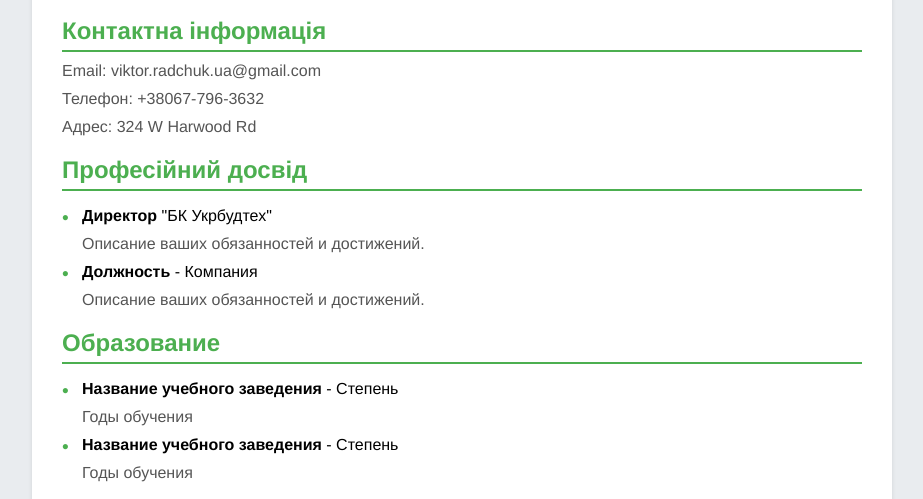
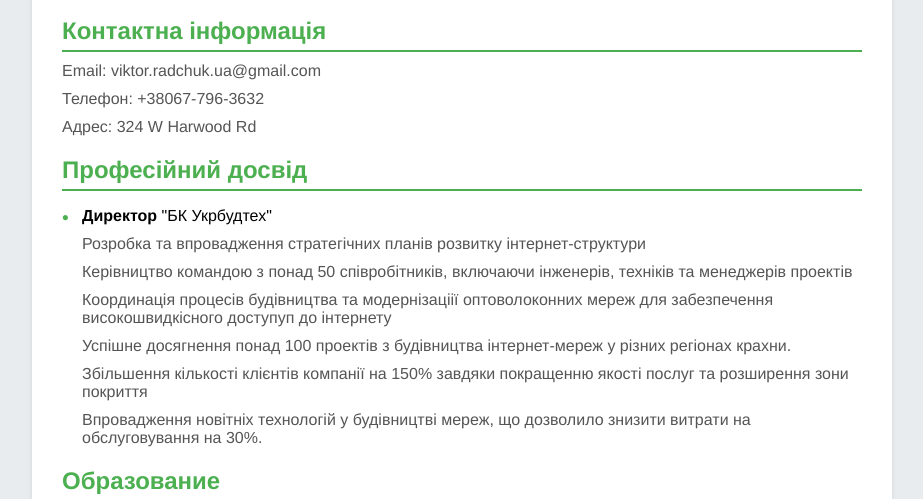
Before and after one commit to Viktorhelp/KPI, a plain HTML site: page index.html in a window 1280 px wide. Shown: the part 215-714 px from the top of the page, without its empty margins (178-1101 px from the left). Drawn offline with Linux system fonts and the light colour scheme.

Commit message:
Правка файла  index.html

```diff
--- a/index.html
+++ b/index.html
@@ -95,11 +95,12 @@
           <ul>
             <li>
               <strong>Директор</strong> "БК Укрбудтех"
-              <p>Описание ваших обязанностей и достижений.</p>
-            </li>
-            <li>
-              <strong>Должность</strong> - Компания
-              <p>Описание ваших обязанностей и достижений.</p>
+              <p>Розробка та впровадження стратегічних планів розвитку інтернет-структури</p>
+              <p>Керівництво командою з понад 50 співробітників, включаючи інженерів, техніків та менеджерів проектів</p>
+              <p>Координація процесів будівництва та модернізаціії оптоволоконних мереж для забезпечення високошвидкісного доступуп до інтернету</p>
+              <p>Успішне досягнення понад 100 проектів з будівництва інтернет-мереж у різних регіонах крахни.</p>
+              <p>Збільшення кількості клієнтів компанії на 150% завдяки покращенню якості послуг та розширення зони покриття</p>
+              <p>Впровадження новітніх технологій у будівництві мереж, що дозволило знизити витрати на обслуговування на 30%.</p>
             </li>
           </ul>
         </div>
```
